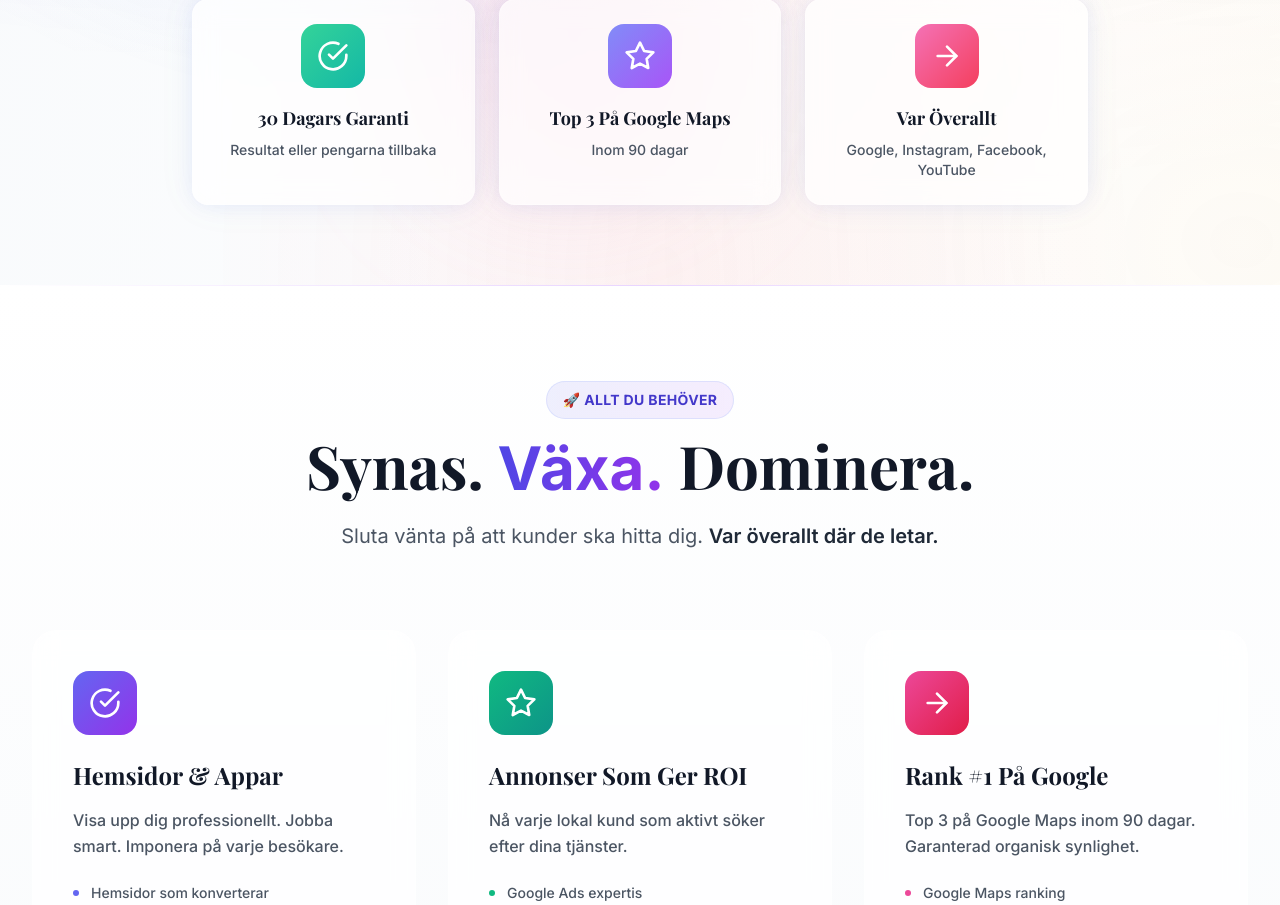
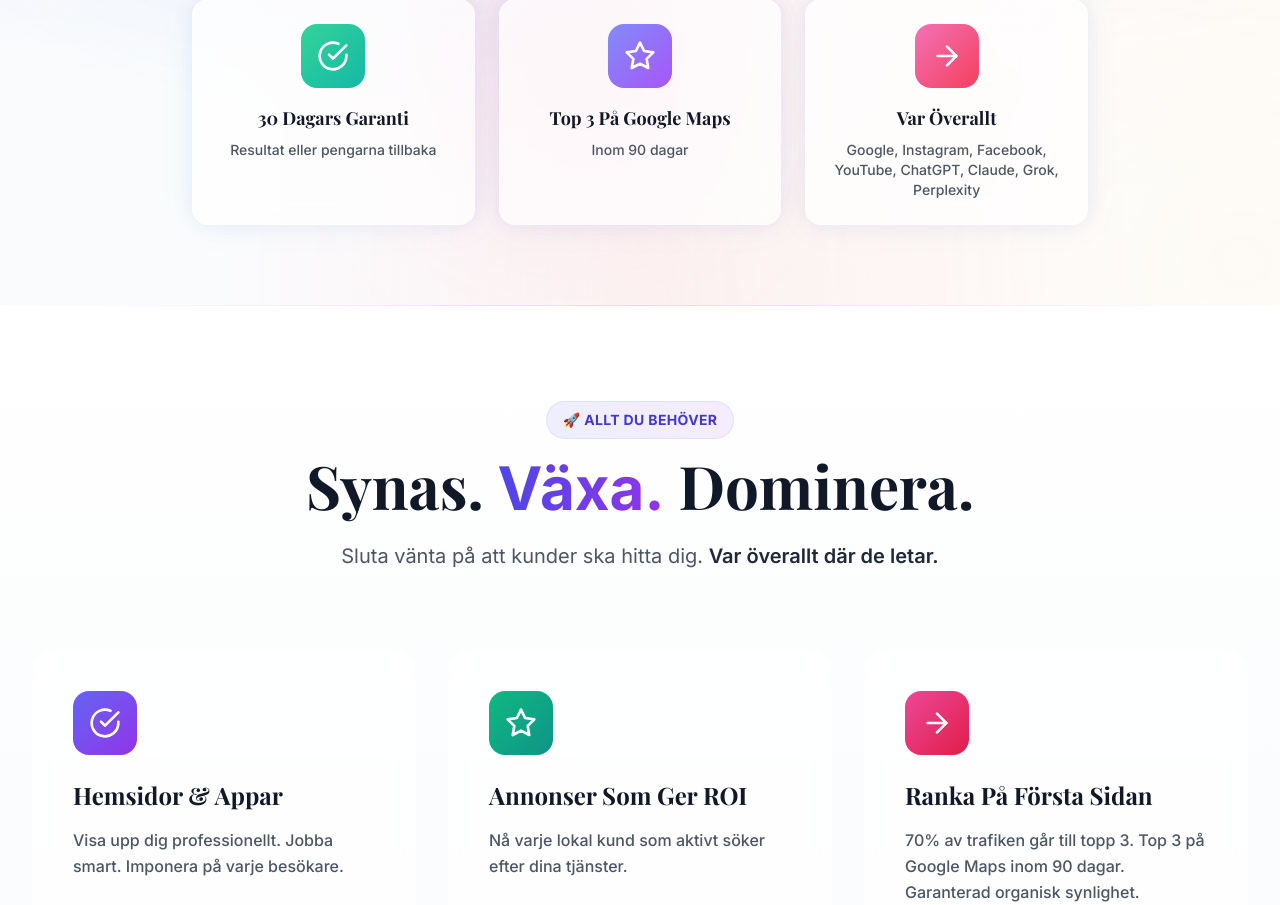
Before and after one commit to DonkeykongM/BahkoSudio.se, a React (Vite) app: page / in a window 1280 px wide. Shown: the part 786-1691 px from the top of the page. Built offline with nearby package versions, Linux system fonts and the light colour scheme; no server answers.

Commit message:
Updated App.tsx

```diff
--- a/src/App.tsx
+++ b/src/App.tsx
@@ -261,7 +261,7 @@ export default function App() {
                 <ArrowRight className="w-8 h-8 text-white" />
               </div>
               <h3 className="text-lg font-bold text-gray-900 mb-2">Var Överallt</h3>
-              <p className="text-sm text-gray-600 font-medium">Google, Instagram, Facebook, YouTube</p>
+              <p className="text-sm text-gray-600 font-medium">Google, Instagram, Facebook, YouTube, ChatGPT, Claude, Grok, Perplexity</p>
             </div>
           </div>
         </div>
@@ -328,9 +328,9 @@ export default function App() {
                 <div className="w-16 h-16 bg-gradient-to-br from-pink-500 to-rose-600 rounded-2xl flex items-center justify-center mb-6 group-hover:scale-110 group-hover:rotate-3 transition-all duration-300">
                   <ArrowRight className="w-8 h-8 text-white" />
                 </div>
-                <h3 className="text-2xl font-bold text-gray-900 mb-4">Rank #1 På Google</h3>
+                <h3 className="text-2xl font-bold text-gray-900 mb-4">Ranka På Första Sidan</h3>
                 <p className="text-gray-600 mb-6 leading-relaxed font-medium">
-                  Top 3 på Google Maps inom 90 dagar. Garanterad organisk synlighet.
+                  70% av trafiken går till topp 3. Top 3 på Google Maps inom 90 dagar. Garanterad organisk synlighet.
                 </p>
                 <ul className="space-y-3 text-gray-600">
                   <li className="flex items-center text-sm font-medium"><div className="w-1.5 h-1.5 bg-pink-500 rounded-full mr-3"></div>Google Maps ranking</li>
```
